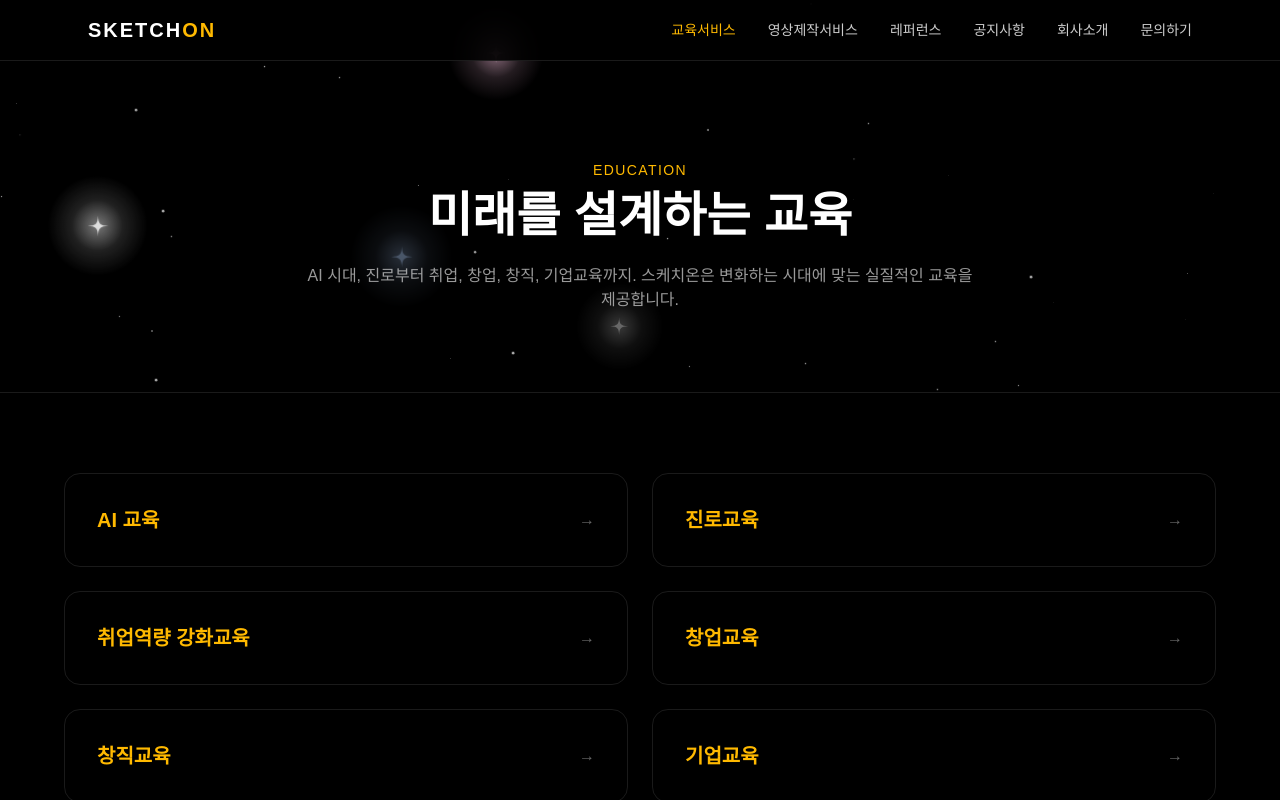
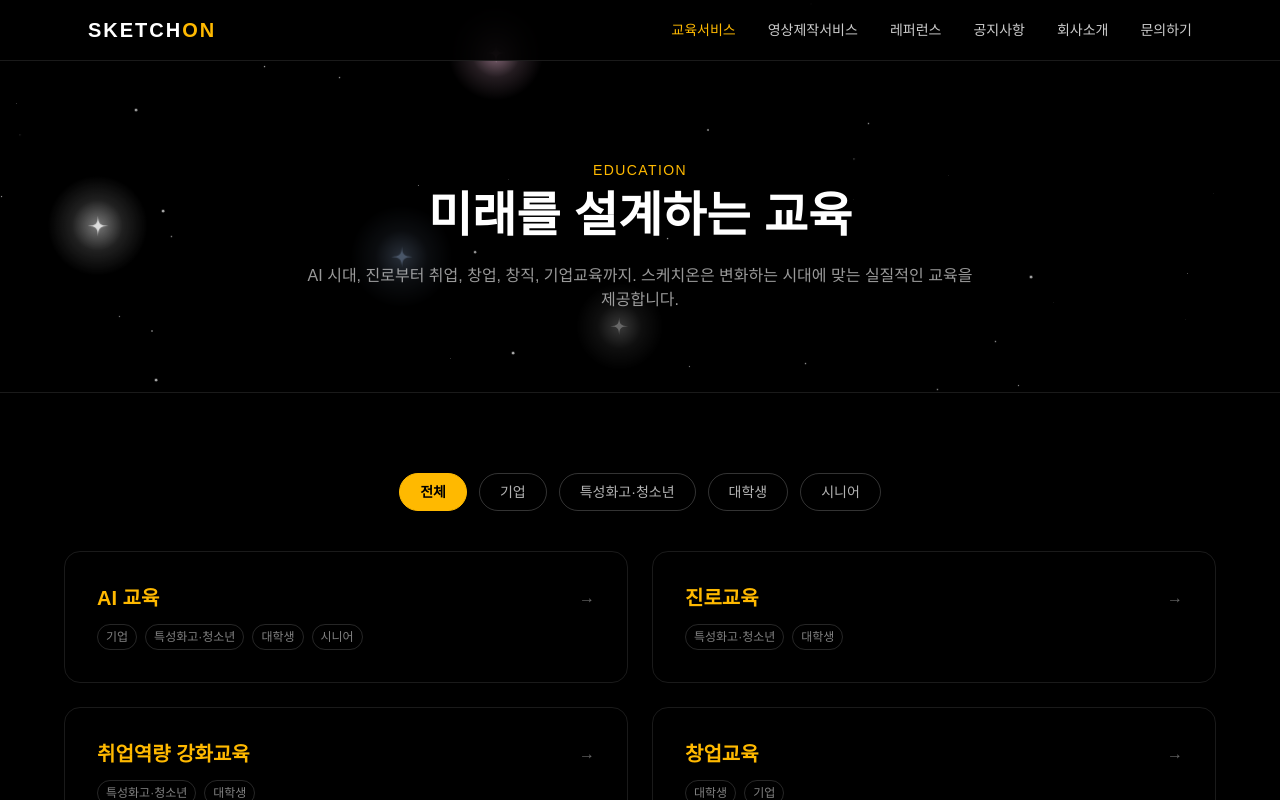
Before and after one commit to onterview-hub/company-website, a Next.js app: page /education in a window 1280 px wide. Shown: the top 800 px of the page. Built offline with nearby package versions, Linux system fonts and the light colour scheme.

Commit message:
교육서비스 페이지에 대상별 필터 추가

```diff
--- a/app/education/page.tsx
+++ b/app/education/page.tsx
@@ -1,26 +1,32 @@
+"use client";
+
+import { useState } from "react";
 import Link from "next/link";
 import Header from "@/components/Header";
 import Footer from "@/components/Footer";
 import Stars from "@/components/Stars";
 
-export const metadata = {
-  title: "교육서비스",
-  description:
-    "AI교육, 진로교육, 취업역량 강화교육, 창업교육, 창직교육, 기업교육 등 스케치온의 교육 서비스를 소개합니다.",
-};
+const audiences = ["전체", "기업", "특성화고·청소년", "대학생", "시니어"];
+
+const services = [
+  { slug: "ai", title: "AI 교육", tags: ["기업", "특성화고·청소년", "대학생", "시니어"] },
+  { slug: "career", title: "진로교육", tags: ["특성화고·청소년", "대학생"] },
+  { slug: "employment", title: "취업역량 강화교육", tags: ["특성화고·청소년", "대학생"] },
+  { slug: "startup", title: "창업교육", tags: ["대학생", "기업"] },
+  { slug: "job-creation", title: "창직교육", tags: ["특성화고·청소년", "대학생", "시니어"] },
+  { slug: "corporate", title: "기업교육", tags: ["기업"] },
+  { slug: "mandatory", title: "법정의무교육", tags: ["기업"] },
+  { slug: "leadership", title: "리더십·조직문화 교육", tags: ["기업"] },
+  { slug: "career-experience", title: "진로체험 프로그램", tags: ["특성화고·청소년"] },
+];
 
 export default function EducationPage() {
-  const services = [
-    { slug: "ai", title: "AI 교육" },
-    { slug: "career", title: "진로교육" },
-    { slug: "employment", title: "취업역량 강화교육" },
-    { slug: "startup", title: "창업교육" },
-    { slug: "job-creation", title: "창직교육" },
-    { slug: "corporate", title: "기업교육" },
-    { slug: "mandatory", title: "법정의무교육" },
-    { slug: "leadership", title: "리더십·조직문화 교육" },
-    { slug: "career-experience", title: "진로체험 프로그램" },
-  ];
+  const [filter, setFilter] = useState("전체");
+
+  const filtered =
+    filter === "전체"
+      ? services
+      : services.filter((s) => s.tags.includes(filter));
 
   return (
     <main className="bg-black text-white min-h-screen">
@@ -43,19 +49,57 @@ export default function EducationPage() {
       </section>
 
       <section className="py-20 px-6">
-        <div className="max-w-6xl mx-auto grid grid-cols-1 md:grid-cols-2 gap-6">
-          {services.map((item) => (
+        <div className="max-w-6xl mx-auto">
+          {/* 대상별 필터 */}
+          <div className="flex flex-wrap gap-3 mb-10 justify-center">
+            {audiences.map((a) => (
+              <button
+                key={a}
+                onClick={() => setFilter(a)}
+                className={
+                  "px-5 py-2 rounded-full text-sm border transition " +
+                  (filter === a
+                    ? "bg-amber-400 text-black border-amber-400 font-semibold"
+                    : "border-white/20 text-white/70 hover:border-amber-400 hover:text-amber-400")
+                }
+              >
+                {a}
+              </button>
+            ))}
+          </div>
+
+          <div className="grid grid-cols-1 md:grid-cols-2 gap-6">
+            {filtered.map((item) => (
               <Link
                 key={item.slug}
                 href={`/education/${item.slug}`}
-              className="border border-white/10 rounded-2xl p-8 hover:border-amber-400/50 hover:bg-white/5 transition flex items-center justify-between"
+                className="border border-white/10 rounded-2xl p-8 hover:border-amber-400/50 hover:bg-white/5 transition"
               >
+                <div className="flex items-center justify-between mb-3">
                   <h3 className="text-xl font-bold text-amber-400">
                     {item.title}
                   </h3>
                   <span className="text-white/40">→</span>
+                </div>
+                <div className="flex flex-wrap gap-2">
+                  {item.tags.map((t) => (
+                    <span
+                      key={t}
+                      className="text-xs px-2 py-1 rounded-full border border-white/15 text-white/50"
+                    >
+                      {t}
+                    </span>
+                  ))}
+                </div>
               </Link>
             ))}
+          </div>
+
+          {filtered.length === 0 && (
+            <p className="text-center text-white/40 py-10">
+              해당 대상에 맞는 교육이 준비 중입니다.
+            </p>
+          )}
         </div>
       </section>
 
```
Lines whose indentation alone changed are shown as unchanged.
